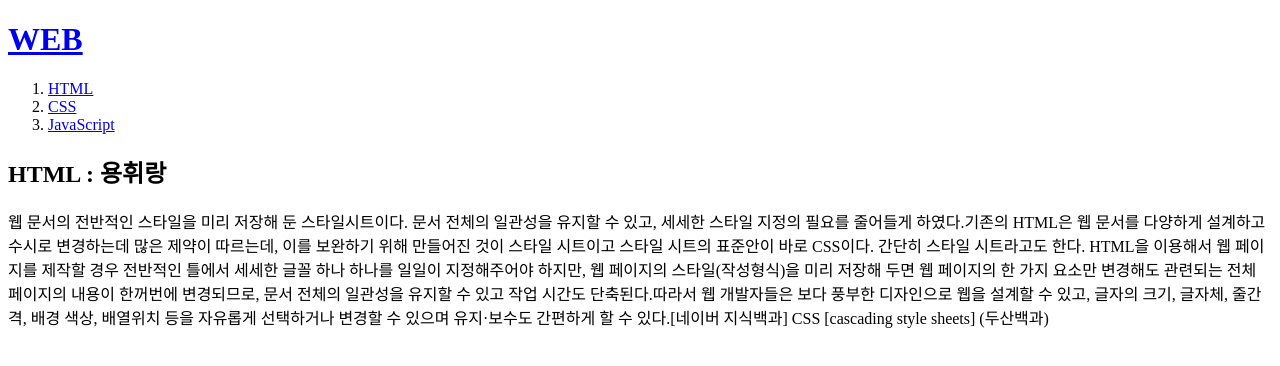
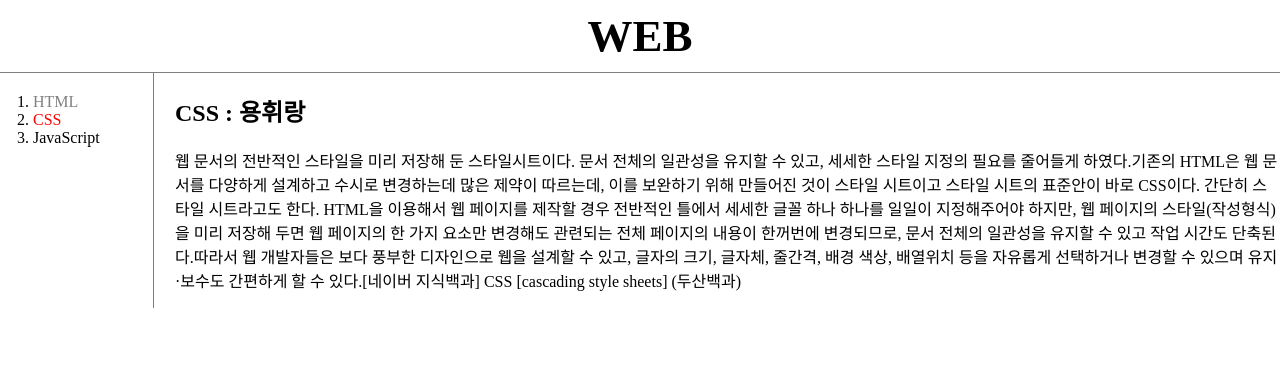
Before and after one commit to yhr4079/web1, a plain HTML site: page 2.html in a window 1280 px wide. Drawn offline with Linux system fonts and the light colour scheme.

Commit message:
third version

```diff
--- a/2.html
+++ b/2.html
@@ -3,18 +3,58 @@
   <head>
     <title>web1 - CSS : 용휘랑</title>
     <mata content="utf-8">
+    <style>
+      body {
+        margin:0;
+      }
+      #active{
+        color:red;
+      }
+      .saw {
+        color:gray;
+      }
+      a{
+        color:black;
+        text-decoration: none;
+      }
+      h1 {
+        font-size: 45px;
+        text-align: center;
+        border-bottom:1px solid gray;
+        margin:0;
+        padding:10px;
+      }
+      ol {
+        border-right:1px solid gray;
+        width:100px;
+        margin:0;
+        padding:20px
+      }
+      #grid{
+        display: grid;
+        grid-template-columns: 150px 1fr;
+      }
+      ol {
+        padding-left: 33px
+      }
+      #article {
+        padding-left: 25px;
+      }
+    </style>
   </head>
   <body>
     <h1><a href="index.html">WEB</a></h1>
-    <ol>
-      <li><a href="1.html">HTML</a></li>
-      <li><a href="2.html">CSS</a></li>
-      <li><a href="3.html">JavaScript</a></li>
-    </ol>
-
-    <h2>HTML : 용휘랑</h2>
-    <p>
-      웹 문서의 전반적인 스타일을 미리 저장해 둔 스타일시트이다. 문서 전체의 일관성을 유지할 수 있고, 세세한 스타일 지정의 필요를 줄어들게 하였다.기존의 HTML은 웹 문서를 다양하게 설계하고 수시로 변경하는데 많은 제약이 따르는데, 이를 보완하기 위해 만들어진 것이 스타일 시트이고 스타일 시트의 표준안이 바로 CSS이다. 간단히 스타일 시트라고도 한다. HTML을 이용해서 웹 페이지를 제작할 경우 전반적인 틀에서 세세한 글꼴 하나 하나를 일일이 지정해주어야 하지만, 웹 페이지의 스타일(작성형식)을 미리 저장해 두면 웹 페이지의 한 가지 요소만 변경해도 관련되는 전체 페이지의 내용이 한꺼번에 변경되므로, 문서 전체의 일관성을 유지할 수 있고 작업 시간도 단축된다.따라서 웹 개발자들은 보다 풍부한 디자인으로 웹을 설계할 수 있고, 글자의 크기, 글자체, 줄간격, 배경 색상, 배열위치 등을 자유롭게 선택하거나 변경할 수 있으며 유지·보수도 간편하게 할 수 있다.[네이버 지식백과] CSS [cascading style sheets] (두산백과)
-  </p>
+    <div id="grid">
+      <ol>
+        <li><a href="1.html" class="saw">HTML</a></li>
+        <li><a href="2.html" class="saw" id="active">CSS</a></li>
+        <li><a href="3.html">JavaScript</a></li>
+      </ol>
+      <div id="article">
+        <h2>CSS : 용휘랑</h2>
+        <p>웹 문서의 전반적인 스타일을 미리 저장해 둔 스타일시트이다. 문서 전체의 일관성을 유지할  수 있고, 세세한 스타일 지정의 필요를 줄어들게 하였다.기존의 HTML은 웹 문서를 다양하게 설계하고 수시로 변경하는데 많은 제약이 따르는데, 이를 보완하기 위해 만들어진 것이 스타일 시트이고 스타일 시트의 표준안이 바로 CSS이다. 간단히 스타일 시트라고도 한다. HTML을 이용해서 웹 페이지를 제작할 경우 전반적인 틀에서 세세한 글꼴 하나 하나를 일일이 지정해주어야 하지만, 웹 페이지의 스타일(작성형식)을 미리 저장해 두면 웹 페이지의 한 가지 요소만 변경해도 관련되는 전체 페이지의 내용이 한꺼번에 변경되므로, 문서 전체의 일관성을 유지할 수 있고 작업 시간도 단축된다.따라서 웹 개발자들은 보다 풍부한 디자인으로 웹을 설계할 수 있고, 글자의 크기, 글자체, 줄간격, 배경 색상, 배열위치 등을 자유롭게 선택하거나 변경할 수 있으며 유지·보수도 간편하게 할 수 있다.[네이버 지식백과] CSS [cascading style sheets] (두산백과)
+        </p>
+      </div>
+    </div>
   </body>
 </html>
```
Also changed, not shown: box.html (added, +20 -0 lines), grid.html (added, +23 -0 lines).
